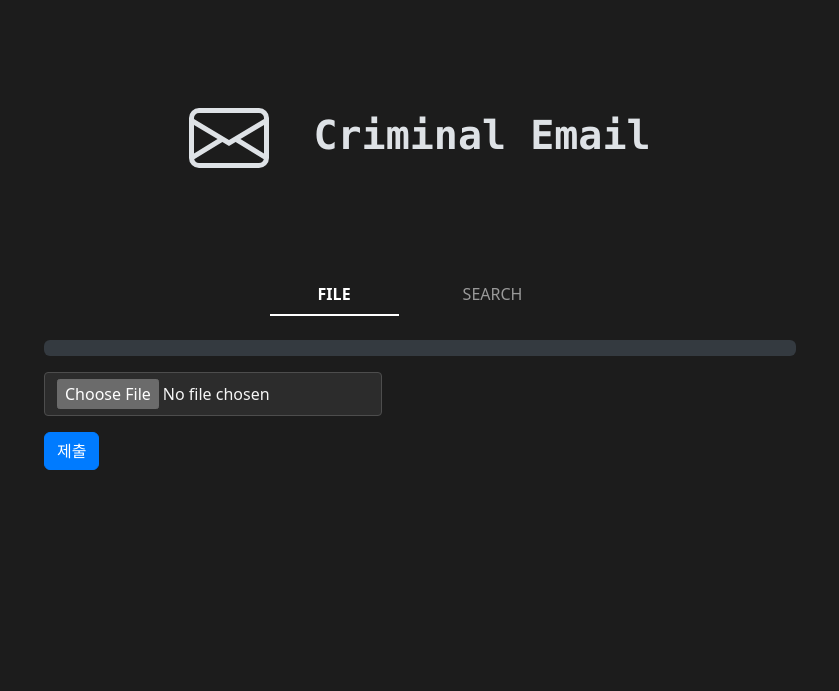
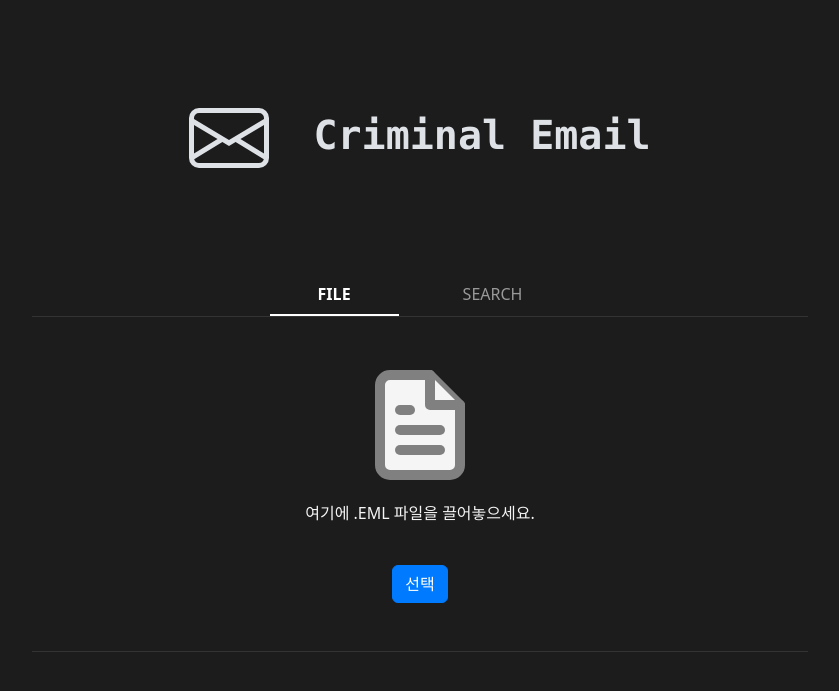
Before and after one commit to ygpark/helloworld_python, a Flask app: page / in a window 1280 px wide. Shown: the top 691 px of the page, without its empty margins (220-1059 px from the left). Run offline with Flask 3, Linux system fonts and the light colour scheme; some libraries are stand-ins or nearby versions.

Commit message:
오류 해결

```diff
--- a/flask_file_submit/app.py
+++ b/flask_file_submit/app.py
@@ -44,7 +44,8 @@ def index():
                 return jsonify({'flash': '파일 크기는 20MB를 초과할 수 없습니다. - server'}), 200
             else:
                 handle_file_upload(file)
-                return jsonify({'redirect': url_for('complete')})
+                # return jsonify({'redirect': url_for('complete')})
+                return redirect(url_for('complete'))
 
     return render_template('index.html', form=form)
 
--- a/flask_file_submit/templates/index.html
+++ b/flask_file_submit/templates/index.html
@@ -56,62 +56,7 @@
             color: #f5f5f5;
         }
     </style>
-    <script>
-        document.addEventListener('DOMContentLoaded', function () {
-            const form = document.getElementById('uploadForm');
-            form.onsubmit = function (event) {
-                event.preventDefault();
-                const formData = new FormData(this);
-                const xhr = new XMLHttpRequest();
-                const fileInput = document.querySelector('input[type="file"]');
-                const fileSize = fileInput.files[0].size; // 파일 크기를 바이트 단위로 가져옵니다.
 
-                // 파일 크기가 20MB를 초과하는지 확인합니다.
-                if (fileSize > 20971520) {
-                    displayError('파일 크기는 20MB를 초과할 수 없습니다.');
-                    return; // 여기서 함수 실행을 중단합니다.
-                }
-
-                xhr.open('POST', '/', true);
-
-                xhr.upload.onprogress = function (e) {
-                    if (e.lengthComputable) {
-                        const percentComplete = parseInt((e.loaded / e.total) * 100);
-                        const progressBar = document.getElementById('progressBar');
-                        progressBar.style.width = percentComplete + '%';
-                        progressBar.textContent = percentComplete + '%';
-                    }
-                };
-
-                xhr.onload = function () {
-                    if (xhr.status === 200) {
-                        const response = JSON.parse(xhr.responseText);
-                        if (response.redirect) {
-                            // 서버에서 리다이렉트 URL을 제공한 경우
-                            window.location.href = response.redirect;
-                        } else if (response.flash) {
-                            // 서버에서 플래시 메시지를 제공한 경우
-                            displayError(response.flash);
-                        }
-                    } else {
-                        displayError('파일 업로드 실패: ' + xhr.statusText);
-                    }
-                };
-
-                xhr.onerror = function () {
-                    displayError('네트워크 오류가 발생했습니다.');
-                };
-
-                xhr.send(formData);
-            };
-
-            function displayError(message) {
-                const errorMessageDiv = document.getElementById('error-message');
-                errorMessageDiv.textContent = message;
-                errorMessageDiv.style.display = 'block';
-            }
-        });
-    </script>
 </head>
 
 <body>
@@ -130,7 +75,7 @@
             </div>
         </center>
         <center>
-            <ul class="nav nav-underline mb-3 justify-content-center" id="pills-tab" role="tablist">
+            <ul class="nav nav-underline justify-content-center" id="pills-tab" role="tablist">
                 <li class="nav-item" role="presentation">
                     <button class="nav-link active px-5" id="pills-home-tab" data-bs-toggle="pill"
                         data-bs-target="#pills-home" type="button" role="tab" aria-controls="pills-home"
@@ -142,13 +87,14 @@
                         aria-selected="false">SEARCH</button>
                 </li>
             </ul>
+            <div style="border-top: 1px solid #333; width: 100%;"></div>
         </center>
         <div class="tab-content" id="pills-tabContent">
             <div class="tab-pane fade show active" id="pills-home" role="tabpanel" aria-labelledby="pills-home-tab"
                 tabindex="0">
                 <div class="container mt-4">
                     <form id="uploadForm" method="post" enctype="multipart/form-data">
-                        <div class="progress mt-3">
+                        <div id="progressBarContainer" class="progress mt-3">
                             <div id="progressBar" class="progress-bar" role="progressbar" style="width: 0%;"
                                 aria-valuenow="0" aria-valuemin="0" aria-valuemax="100">0%</div>
                         </div>
@@ -161,22 +107,66 @@
                         {% endif %}
                         {% endwith %}
                         {{ form.hidden_tag() }}
-                        <div class="form-group mt-3">
-                            {{ form.file(class_='form-control-file') }}
-                        </div>
-                        <div class="form-group mt-3">
-                            {{ form.submit(class_='btn btn-primary') }}
-                        </div>
+                        <center>
+                            <div class="mt-5 mb-5">
+                                <svg xmlns="http://www.w3.org/2000/svg" width="120" height="120" viewBox="0 0 24 24"
+                                    fill="currentColor" stroke="#808080" stroke-width="2" stroke-linecap="round"
+                                    stroke-linejoin="round" class="feather feather-file-text">
+                                    <path d="M14 2H6a2 2 0 0 0-2 2v16a2 2 0 0 0 2 2h12a2 2 0 0 0 2-2V8z"></path>
+                                    <polyline points="14 2 14 8 20 8"></polyline>
+                                    <line x1="16" y1="13" x2="8" y2="13"></line>
+                                    <line x1="16" y1="17" x2="8" y2="17"></line>
+                                    <polyline points="10 9 9 9 8 9"></polyline>
+                                </svg>
+
+                                <div class="form-group mt-3">
+                                    {{ form.file(class_='form-control-file') }}
+                                </div>
+                                <p>여기에 .EML 파일을 끌어놓으세요.</p>
+                                </br>
+                                <button id="selectFileBtn" class="btn btn-primary">선택</button>
+                            </div>
+                        </center>
                     </form>
                 </div>
             </div>
             <div class="tab-pane fade" id="pills-profile" role="tabpanel" aria-labelledby="pills-profile-tab"
                 tabindex="0">Profile</div>
+            <div style="border-top: 1px solid #333; width: 100%;"></div>
         </div>
     </div>
     <script src="https://cdn.jsdelivr.net/npm/bootstrap@5.3.3/dist/js/bootstrap.bundle.min.js"
         integrity="sha384-YvpcrYf0tY3lHB60NNkmXc5s9fDVZLESaAA55NDzOxhy9GkcIdslK1eN7N6jIeHz"
         crossorigin="anonymous"></script>
+    <script>
+        const selectFileBtn = document.getElementById('selectFileBtn');
+        const fileInput = document.querySelector('input[type="file"]');
+        const progressBar = document.getElementById('progressBarContainer');
+        fileInput.style.display = "none";
+        progressBar.style.display = "none";
+        const errorMessageDiv = document.getElementById('error-message');
+
+        selectFileBtn.addEventListener('click', () => {
+            fileInput.click(); // 파일 선택 창 열기
+        });
+
+        fileInput.addEventListener('change', () => {
+            const file = fileInput.files[0];
+            const fileSize = file.size;
+            const maxFileSize = 20 * 1024 * 1024; // 20MB
+
+            if (fileSize > maxFileSize) {
+                errorMessageDiv.textContent = '파일 크기는 20MB를 초과할 수 없습니다.';
+                errorMessageDiv.style.display = 'block';
+                fileInput.value = '';
+                fileInput.files = null;
+            } else {
+                errorMessageDiv.style.display = 'none';
+                document.getElementById('uploadForm').submit();
+            }
+        });
+
+    </script>
 </body>
 
 </html>
```
